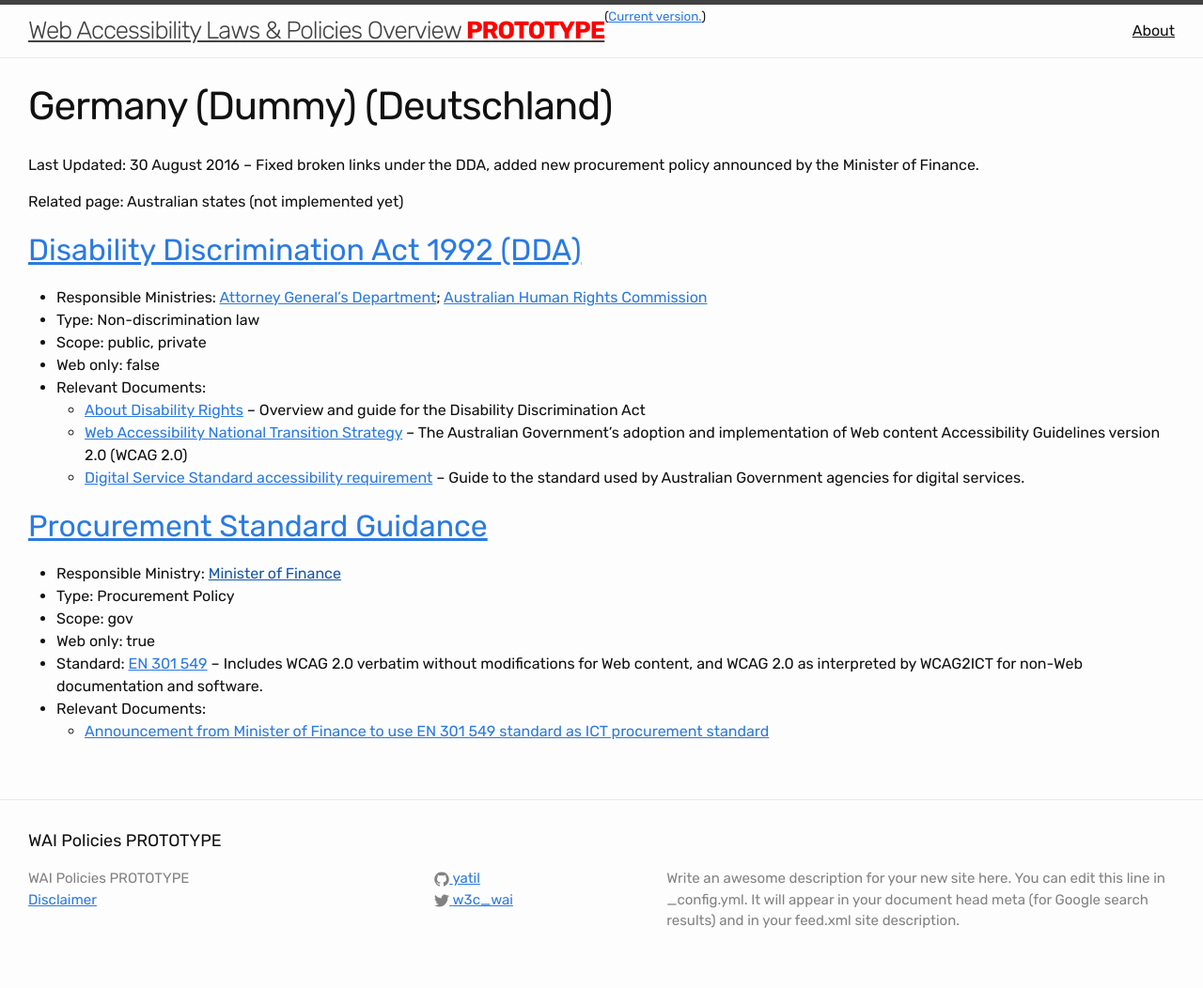
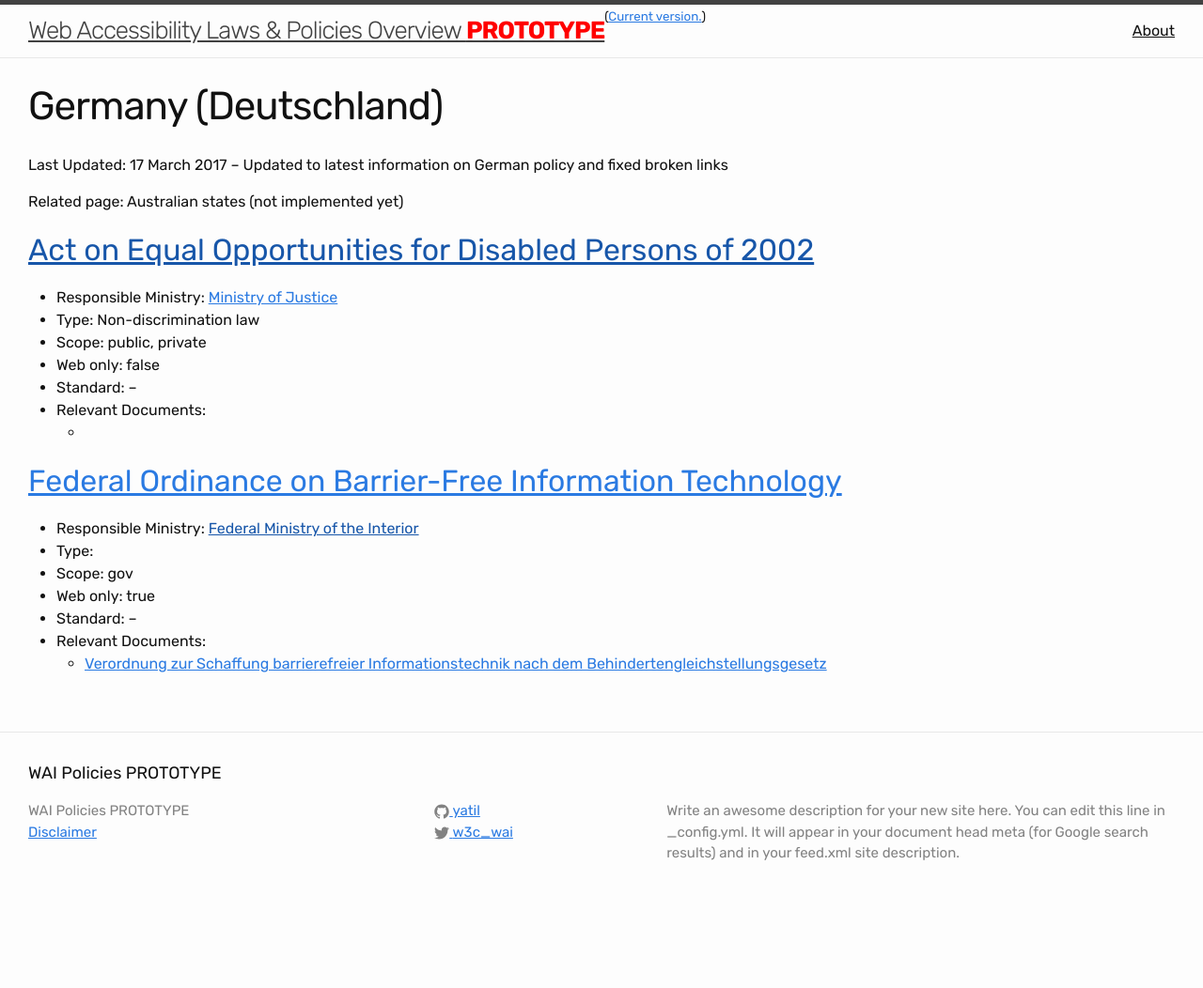
Before and after one commit to w3c/wai-policies-prototype, a Jekyll site: the page built from _policies/germany.md, in a window 1280 px wide. Shown: the whole page at 94% size. Built offline with Jekyll 4.4.1, drawn with Linux system fonts in a browser that asks for light colours; after the commit the page ends 980 px from its top, so only the background shows below that.

Commit message:
Update Germany information

```diff
--- a/_policies/germany.md
+++ b/_policies/germany.md
@@ -1,46 +1,39 @@
 ---
-title: Germany (Dummy)
+title: Germany
 native_title: Deutschland # Country name in the countrie’s language(s), comma separated. For Switzerland: Schweiz, Suisse, Svizzera, Svizra
-updated: 2016-08-30
-updatemsg: Fixed broken links under the DDA, added new procurement policy announced by the Minister of Finance.
-# Related page: Australian states – Not sure yet how to model this, I tend to not have this
+updated: 2017-03-17
+updatemsg: Updated to latest information on German policy and fixed broken links
+# Related page: German states – Not sure yet how to model this, I tend to not have this
 policies:
-  - title: Disability Discrimination Act 1992 (DDA)
-    url: https://www.legislation.gov.au/Details/C2016C00763
-    updated: 2016-08-30
-    wcagver: WCAG 2.0
-    status: in effect
+  - title: Act on Equal Opportunities for Disabled Persons of 2002
+    url:
+    updated: 2017-03-17
+    wcagver: None
+    enactdate: 2002
     type: Non-discrimination law # other values: law/policy/procurement
     ministries:
-      - title: Attorney General’s Department
-        url: https://www.ag.gov.au/Pages/default.aspx
-      - title: Australian Human Rights Commission
-        url: http://www.humanrights.gov.au/
+      - title: Ministry of Justice
+        url:  http://www.bmjv.de/EN/Home/Home.html
     webonly: no # other values: yes
     scope: public, private # keys that allows us to use any combination
-    standard: false
+    standard: None
     documents:
-      - title: About Disability Rights
-        url: http://www.humanrights.gov.au/our-work/disability-rights/about-disability-rights
-        desc: Overview and guide for the Disability Discrimination Act
-      - title: Web Accessibility National Transition Strategy
-        url: http://www.finance.gov.au/publications/wcag-2-implementation/
-        desc: The Australian Government’s adoption and implementation of Web content Accessibility Guidelines version 2.0 (WCAG 2.0)
-      - title: Digital Service Standard accessibility requirement
-        url: https://www.dto.gov.au/standard/9-make-it-accessible/
-        desc: Guide to the standard used by Australian Government agencies for digital services.
-  - title: Procurement Standard Guidance
-    url: https://www.legislation.gov.au/Details/C2016C00763
-    updated: 2016-10-01
-    wcagver: WCAG 2.1
-    status: in development
-    type: Procurement Policy
+      - title:
+        url:
+        desc:
+  - title: Federal Ordinance on Barrier-Free Information Technology
+    url: https://www.einfach-fuer-alle.de/artikel/bitv_english/
+    updated: 2017-03-17
+    wcagver: WCAG 2.0 derivative
+    enactdate: 2002
+    type: #Procurement policy, Non-discrimination law, Accessibility law, Proposed Law, Recommendation, Accessibility policy
     ministries:
-      - title: Minister of Finance
+      - title: Federal Ministry of the Interior
+        url:
     scope: gov
-    webonly: yes # other values: yes
-    standard: EN301549 # URL, additional text, like “, which includes WCAG 2.0 verbatim without modifications for Web content, and WCAG 2.0 as interpreted by WCAG2ICT for non-Web documentation and software.” is taken programatically from the standards.yaml document in _data to avoid different text for the same content.
+    webonly: yes # other values: no
+    standard: GermanyBITV
     documents:
-      - title: Announcement from Minister of Finance to use EN 301 549 standard as ICT procurement standard
-        url: http://example.com
+      - title: Verordnung zur Schaffung barrierefreier Informationstechnik nach dem Behindertengleichstellungsgesetz
+        url: https://www.einfach-fuer-alle.de/artikel/bitv/
 ---
```
